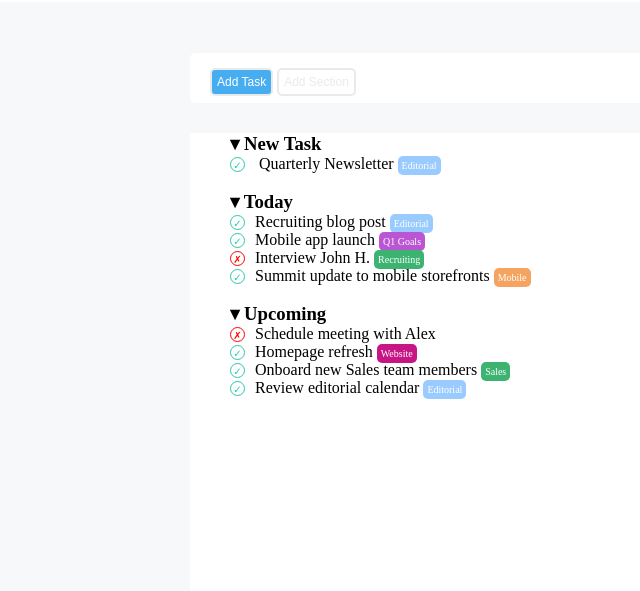
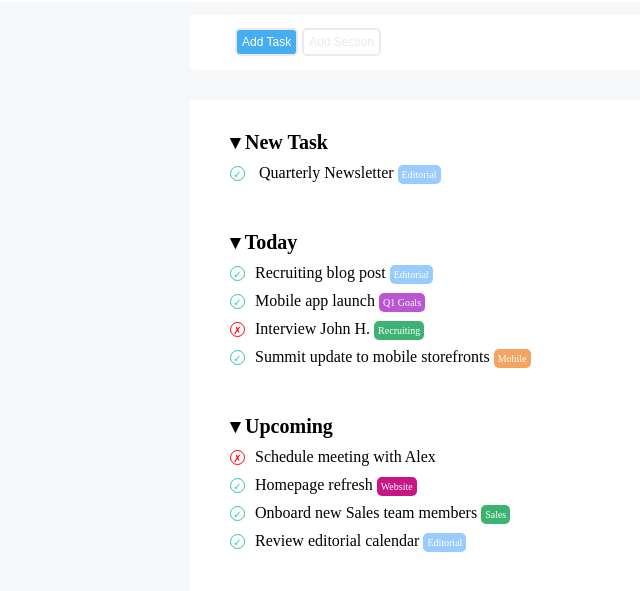
Before and after one commit to Domenic0Ferrari/html-css-toboolist, a plain HTML site: page index.html in a window 1280 px wide. Shown: the part 73-664 px from the top of the page, without its empty margins (0-640 px from the left). Drawn offline with Linux system fonts and the light colour scheme.

Commit message:
add padding to container2

```diff
--- a/assets/style.css
+++ b/assets/style.css
@@ -27,15 +27,15 @@ img{
 
 .container{
   margin: auto;
-  margin-top:4% ;
+  margin-top:1% ;
   background-color: #FFFFFF;
-  height: 50px;
   width: 900px;
   border-radius: 5px;
 }
 
 .bottom{
-    padding: 15px 20px;
+    padding: 1.5% 5%;
+    margin: auto;
 }
 
 .task{
@@ -69,8 +69,17 @@ ul{
     list-style: none;
 }
 
+li{
+  padding-top: 10px;
+}
+
 .list{
   margin: 30px 40px;
+}
+
+h3{
+  font-size: 20px;
+  padding-top: 20px;
 }
 
 .circle{
```
